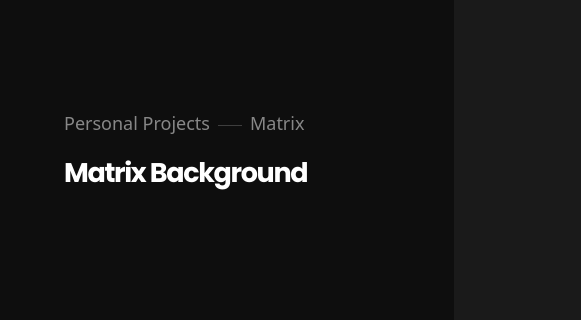
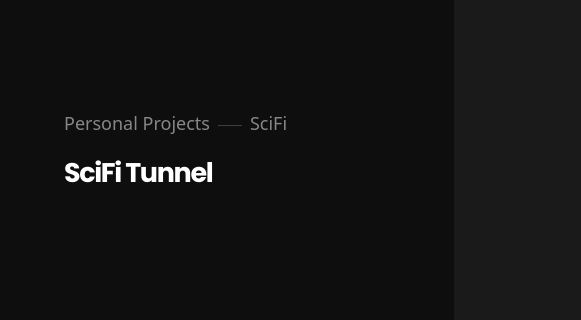
Before and after one commit to akdavis83/Resume1, a plain HTML site: page index.html in a window 1280 px wide. Shown: the part 1910-2230 px from the top of the page, 0-581 px from the left. Drawn offline with nearby package versions, Linux system fonts and the light colour scheme.

Commit message:
Update index.html

```diff
--- a/index.html
+++ b/index.html
@@ -288,11 +288,11 @@
 		</div>
 		<div class="entry">
 			<div class="entry__meta">
-				<h6>Personal Projects<span></span>Matrix</h6>
-				<h4>Matrix Background</h4>
+				<h6>Personal Projects<span></span>SciFi</h6>
+				<h4>SciFi Tunnel</h4>
 			</div>
 			<figure class="entry__media">
-				<iframe src="https://akdavis83.github.io/Mini-Matrix-Screensaver/" style="width: 500px; height: 500px; border:none; overflow:hidden"></iframe>
+				<iframe src="https://akdavis83.github.io/Sci-Fi-Tunnel/" style="width: 500px; height: 500px; border:none; overflow:hidden"></iframe>
 			</figure>
 		</div>
 		<div class="entry">
```
